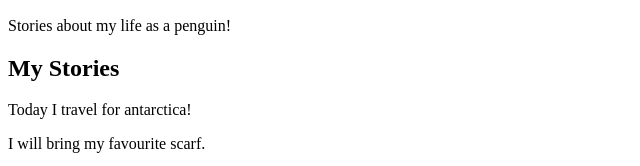
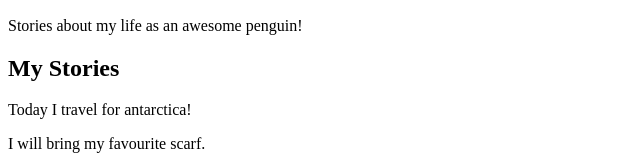
Before and after one commit to shaynaludwig/Lab02, a plain HTML site: page index.html in a window 1280 px wide. Shown: the part 552-718 px from the top of the page, 0-640 px from the left. Drawn offline with Linux system fonts and the light colour scheme.

Commit message:
some changes

```diff
--- a/index.html
+++ b/index.html
@@ -41,7 +41,7 @@
 
                     <img src="polly.jpeg" alt="Photo of Polly">
                     <p>
-                        Stories about my life as a penguin!
+                        Stories about my life as an awesome penguin!
                     </p>
                 </section>
                 <section>
```
